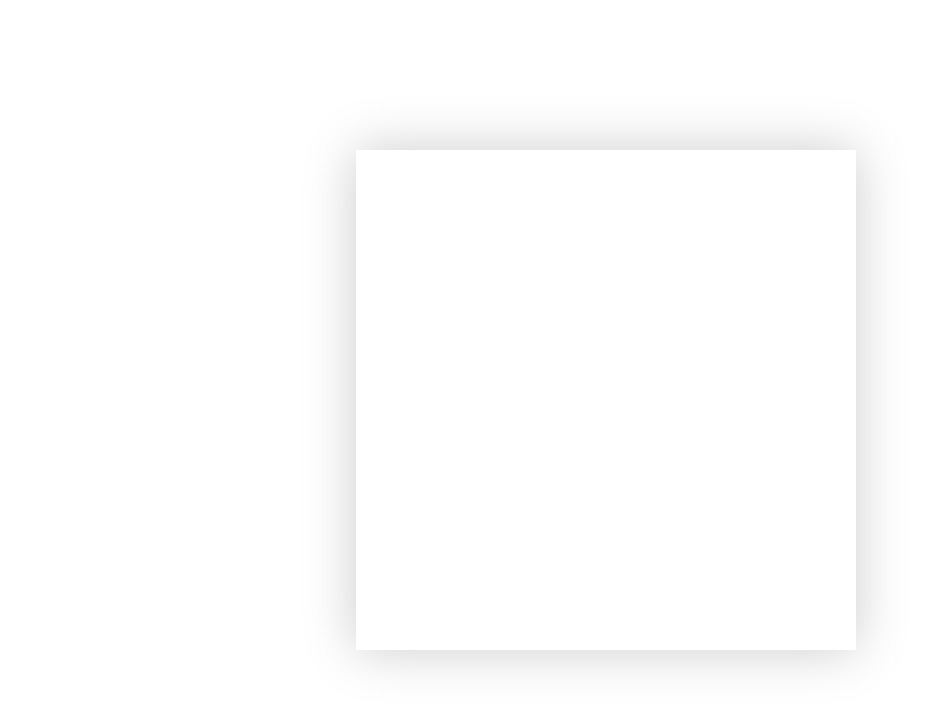
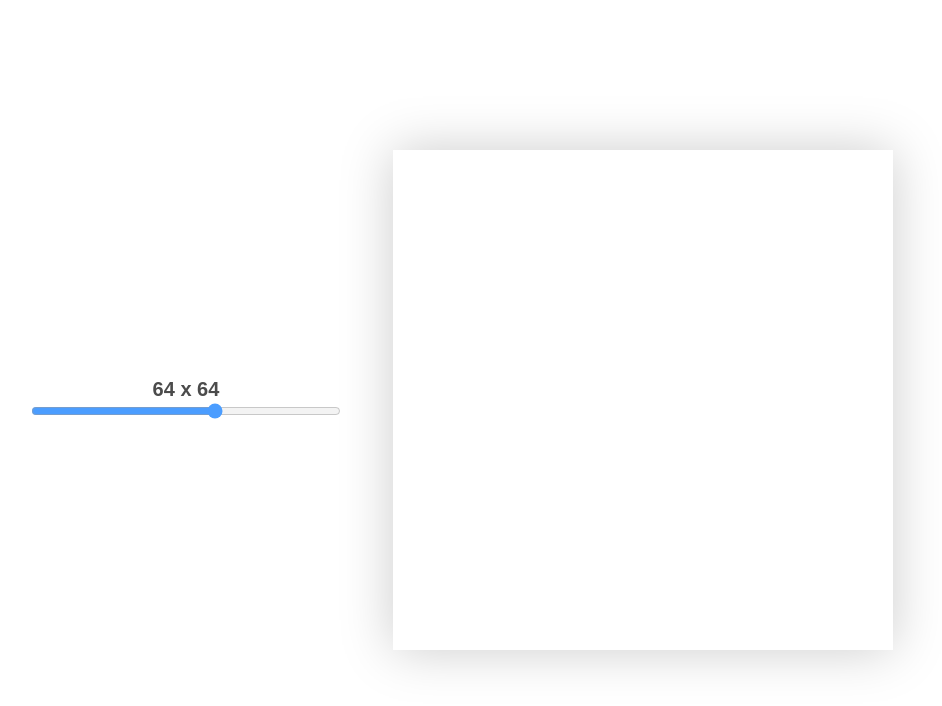
Before and after one commit to briansai/etch-a-sketch, a plain HTML site: page index.html in a window 1280 px wide. Shown: the whole page, without its empty margins (29-971 px from the left). Drawn offline with Linux system fonts and the light colour scheme.

Commit message:
Calculated square size when grid size changes

```diff
--- a/modules.js
+++ b/modules.js
@@ -14,7 +14,10 @@ class Grid {
 
       for (let x = 1; x <= this.squareNum; x++) {
         const newDiv = new DOMManipulation();
-        const square = newDiv.createEl('div', ` square-${x}`);
+        const square = newDiv.createEl('div', `square-${x}`);
+
+        square.style.width = 500 / this.squareNum + 'px';
+        square.style.height = 500 / this.squareNum + 'px';
 
         square.addEventListener('mouseover', this.fillSquare);
 
@@ -28,6 +31,55 @@ class Grid {
     const classes = `.${path[1].className} .${path[0].className.trim()}`;
     const square = document.querySelector(classes);
     square.style.background = 'black';
+  }
+}
+
+// Slider
+
+class Slider {
+  constructor(val) {
+    this.val = val;
+  }
+
+  createSlider() {
+    const newManipulation = new DOMManipulation();
+
+    const slider = newManipulation.createEl('div');
+    slider.className = 'slider';
+
+    const sliderMain = newManipulation.createEl('input');
+    sliderMain.className = 'slider-main';
+    sliderMain.setAttribute('type', 'range');
+    sliderMain.setAttribute('min', 10);
+    sliderMain.setAttribute('max', 100);
+    sliderMain.setAttribute('value', 64);
+    sliderMain.oninput = this.changeValue;
+
+    const sliderText = newManipulation.createEl('div');
+    sliderText.className = 'slider-text';
+    sliderText.textContent = `${this.val} x ${this.val}`;
+
+    slider.append(sliderText);
+    slider.append(sliderMain);
+    newManipulation.appendTo('.main', slider);
+  }
+
+  changeValue(e) {
+    const newManipulation = new DOMManipulation();
+    const sliderText = newManipulation.selectEl('.slider-text');
+
+    this.val = e.target.value;
+    sliderText.textContent = `${this.val} x ${this.val}`;
+
+    const removeBoard = newManipulation.selectEl('.board');
+    removeBoard.remove();
+
+    const newBoard = new Grid(this.val);
+    const board = newManipulation.createEl('div', 'board');
+
+    newManipulation.appendTo('.main', board);
+
+    newBoard.putGridOnBoard();
   }
 }
 
@@ -55,4 +107,4 @@ class DOMManipulation {
   }
 }
 
-export { DOMManipulation, Grid };
+export { DOMManipulation, Grid, Slider };
--- a/script.js
+++ b/script.js
@@ -1,10 +1,20 @@
-import { DOMManipulation, Grid } from './modules.js';
+import { DOMManipulation, Grid, Slider } from './modules.js';
 
-const newBoard = new Grid(64);
+// Manipulate DOM
 const newManipulation = new DOMManipulation();
-const board = newManipulation.createEl('div', 'board');
+
+// Create main
 const main = newManipulation.createEl('div', 'main');
 newManipulation.appendTo('body', main);
+
+// Create slider
+const newSlider = new Slider(64);
+newSlider.createSlider();
+
+// Create new grid
+const newBoard = new Grid(64);
+const board = newManipulation.createEl('div', 'board');
+
 newManipulation.appendTo('.main', board);
 
 newBoard.putGridOnBoard();
--- a/styles.css
+++ b/styles.css
@@ -5,6 +5,10 @@ html {
 *:before,
 *:after {
   box-sizing: inherit;
+}
+
+body {
+  font-family: Arial, Helvetica, sans-serif;
 }
 
 .main {
@@ -15,9 +19,34 @@ html {
   display: flex;
 }
 
+.slider {
+  text-align: center;
+  -webkit-appearance: none;
+  text-align: center;
+  width: 33%;
+  outline: none;
+  opacity: 0.7;
+  -webkit-transition: 0.2s;
+  transition: opacity 0.2s;
+}
+
+.slider:hover {
+  opacity: 1;
+}
+
+.slider-text {
+  text-align: center;
+  font-size: 20px;
+  font-weight: 700;
+}
+
+.slider-main {
+  width: 75%;
+}
+
 .board {
   box-shadow: 0 0 50px #ccc;
-  margin: 0 auto;
+  /* margin: 0 auto; */
   width: 500px;
   height: 500px;
 }
```
